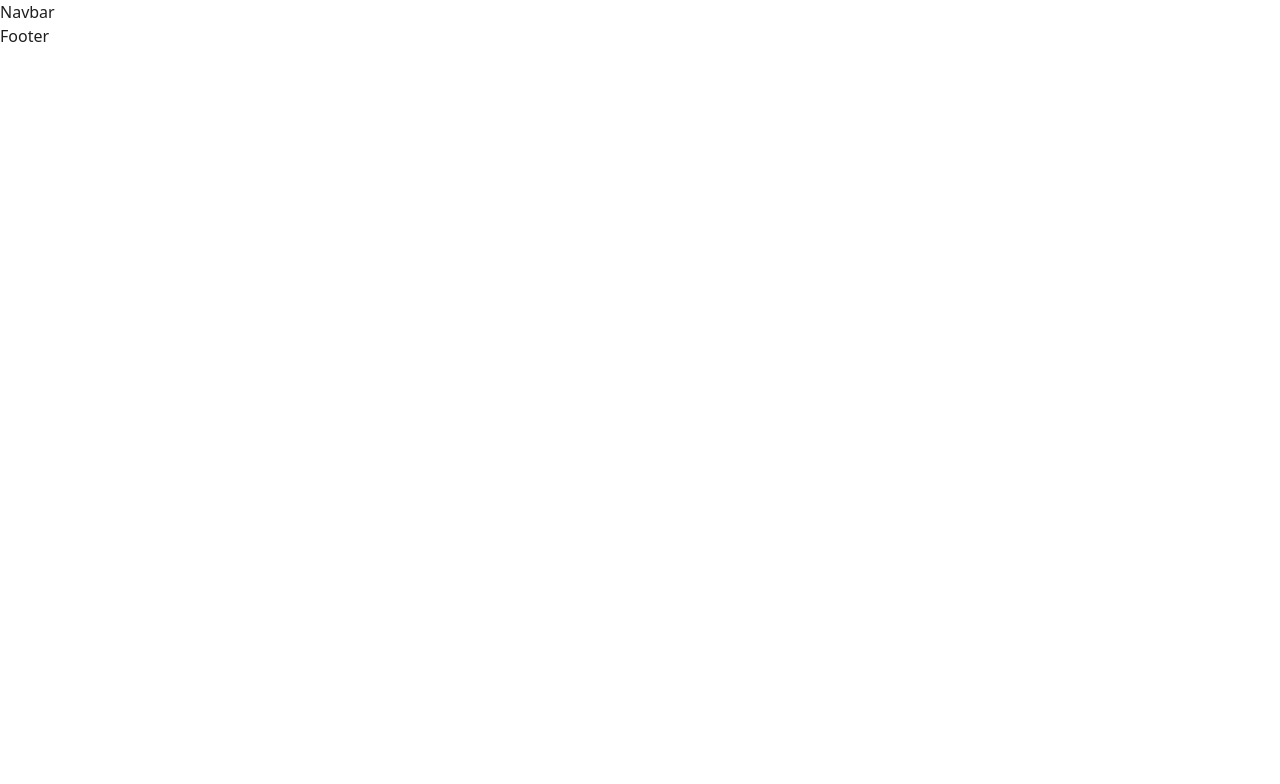
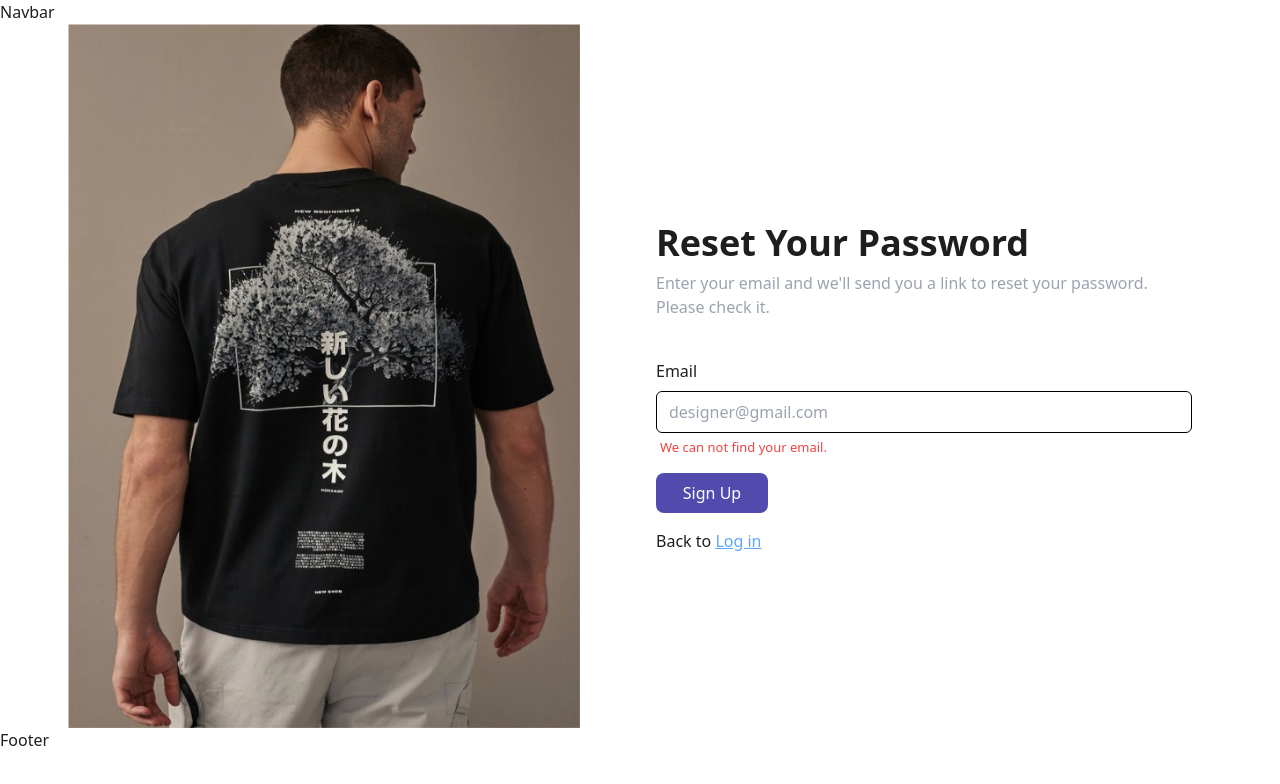
Before and after one commit to Mdreyazansari-0786/oscar_print, a React (Vite) app: page /reset in a window 1280 px wide. Before the commit this address had no page. Shown: the top 784 px of the page. Built offline with nearby package versions, Linux system fonts and the light colour scheme.

Commit message:
feat : implemented rest Password page (frontend)

```diff
--- a/src/App.jsx
+++ b/src/App.jsx
@@ -6,6 +6,7 @@ import Footer from "./component/Footer";
 import Login from "./page/loginpage/Login";
 import SignUp from "./page/signUp/Signup";
 import SignIn from "./page/signIn/SignIn";
+import ResetPassword from "./page/restPassword/resetPassword";
 function App() {
   return (
     <>
@@ -15,6 +16,7 @@ function App() {
         <Route path="/login" element={<Login />} />
         <Route path="/signup" element={<SignUp />} />
         <Route path="/signin" element={<SignIn />} />
+        <Route path="/reset" element={<ResetPassword />} />
       </Routes>
       <Footer />
     </>
--- /dev/null
+++ b/src/page/restPassword/resetPassword.jsx
@@ -0,0 +1,76 @@
+// import React from 'react'
+
+import { Link } from "react-router-dom";
+
+import signup1 from "../../assets/resetPassword/resetpassword.jpeg";
+import googleLogo from "../../assets/signUp/google.svg";
+import twitterLogo from "../../assets/signUp/twitter.svg";
+import hideLogo from "../../assets/signUp/hideLogo.svg";
+
+const ResetPassword = () => {
+  const handleSignUp = (e) => {
+    e.preventDefault();
+  };
+  return (
+    <>
+      {/* <button className="bg-red-600 text-white w-16 px-2 py-3 rounded-lg mx-7 my-3">
+        <Link to="/login">Login</Link>
+      </button> */}
+      <div className="w-full flex justify-center items-center mx-auto">
+        <div className="container w-full h-full flex flex-wrap justify-center items-center md:space-x-14">
+          <div className="md:w-[50%]  xl:w-[40%]  h-full hidden lg:flex justify-center items-center ">
+            <img
+              src={signup1}
+              alt=""
+              className="w-[1100px] h-full object-contain"
+            />
+          </div>
+          <div className="w-[90%] lg:w-[40%] xl:w-[45%] h-[70%] xl:h-[100%] flex justify-center items-center my-8 p-5">
+            <div className="flex flex-col space-y-4 w-full">
+              <div className="my-6 space-y-2">
+                <h1 className="text-4xl font-extrabold">Reset Your Password</h1>
+                <p className="text-gray-400">
+                  Enter your email and we'll send you a link to reset your
+                  password.
+                  <br />
+                  Please check it.
+                </p>
+              </div>
+
+              <div className="">
+                <div className="flex flex-col space-y-10 lg:space-y-8 xl:space-y-10 ">
+                  <div className="flex flex-col space-y-2 relative">
+                    <label htmlFor="email">Email</label>
+                    <input
+                      id="email"
+                      type="text"
+                      placeholder="designer@gmail.com"
+                      className="border border-black px-3 py-2 rounded-md"
+                    />
+                    <span className="absolute -bottom-6 ml-1 text-red-500 text-[13px]">
+                      We can not find your email.
+                    </span>
+                  </div>
+
+                  <div className=" flex flex-col space-y-4">
+                    <button className="bg-[#524bad] w-28 text-white px-6 py-2 rounded-lg cursor-pointer">
+                      Sign Up
+                    </button>
+                    <span>
+                      Back to{" "}
+                      <Link to={"/login"} className="text-blue-400 underline">
+                        Log in
+                      </Link>
+                    </span>
+                  </div>
+                </div>
+              </div>
+            </div>
+          </div>
+        </div>
+      </div>
+    </>
+  );
+};
+
+export default ResetPassword;
```
Also changed, not shown: src/assets/resetPassword/resetpassword.jpeg (added).
